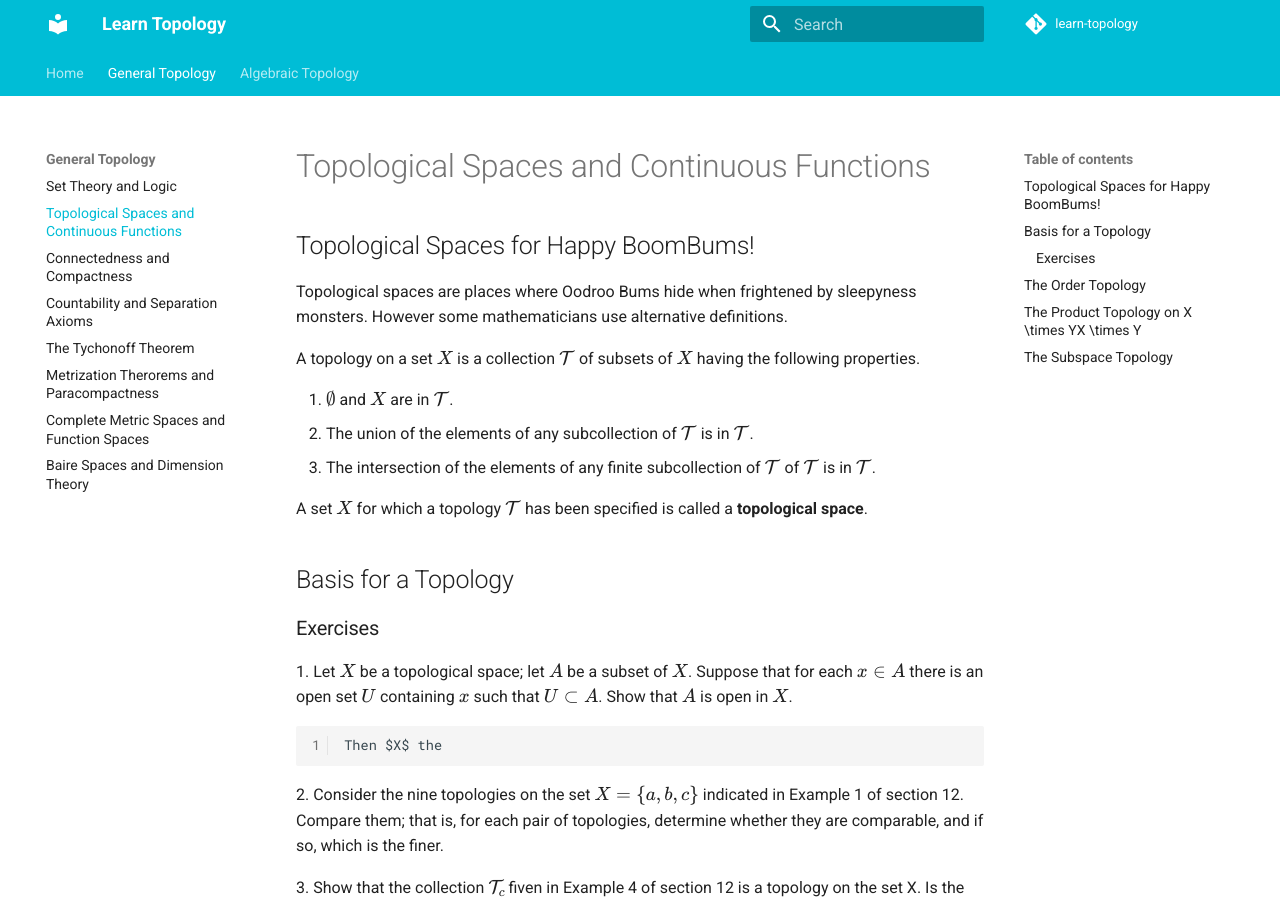
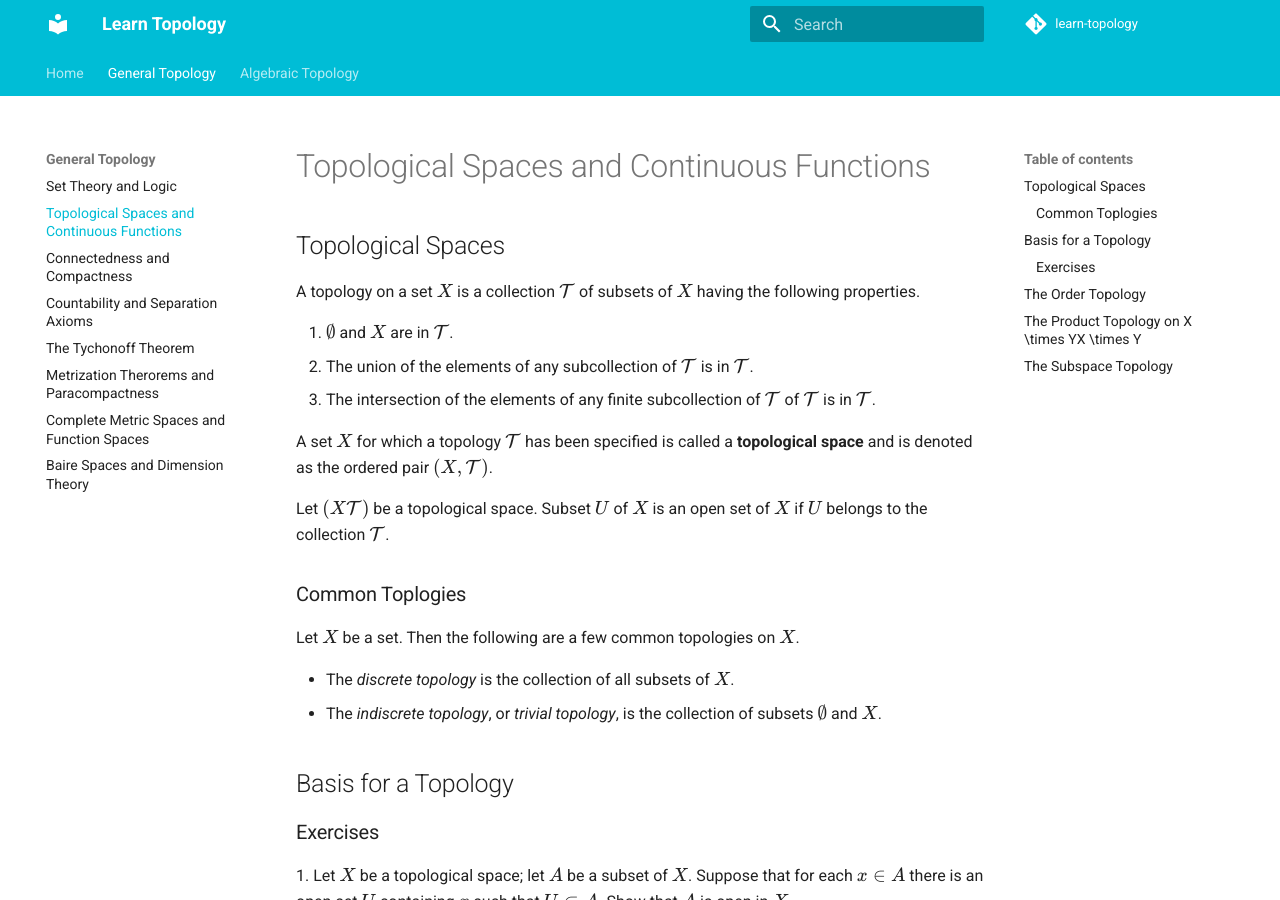
Before and after one commit to scruffaluff/learn-topology, an MkDocs documentation site: the page built from docs/book/chapter_2.md, in a window 1280 px wide and 900 px high. Built offline with MkDocs 1.6.1 and Material for MkDocs 9.7.7, drawn with Linux system fonts in a browser that asks for light colours; formulas are drawn with MathJax 3; comment, search, counter and statistics services are not loaded.

Commit message:
:pencil: Add few topology definitions

```diff
--- a/docs/book/chapter_2.md
+++ b/docs/book/chapter_2.md
@@ -1,9 +1,6 @@
 #  Topological Spaces and Continuous Functions
 
-## Topological Spaces for Happy BoomBums!
-
-Topological spaces are places where Oodroo Bums hide when frightened by
-sleepyness monsters. However some mathematicians use alternative definitions.
+## Topological Spaces
 
 A topology on a set $X$ is a collection $\mathcal{T}$ of subsets of $X$
 having the following properties.
@@ -15,8 +12,18 @@ having the following properties.
    $\mathcal{T}$ of $\mathcal{T}$ is in $\mathcal{T}$.
 
 A set $X$ for which a topology $\mathcal{T}$ has been specified is called a
-__topological space__.
+__topological space__ and is denoted as the ordered pair $(X, \mathcal{T})$.
 
+Let $(X \mathcal{T})$ be a topological space. Subset $U$ of $X$ is an open set
+of $X$ if $U$ belongs to the collection $\mathcal{T}$.
+
+### Common Toplogies
+
+Let $X$ be a set. Then the following are a few common topologies on $X$.
+
+* The _discrete topology_ is the collection of all subsets of $X$.
+* The _indiscrete topology_, or _trivial topology_, is the collection of subsets
+  $\emptyset$ and $X$.
 
 ## Basis for a Topology
 
```
